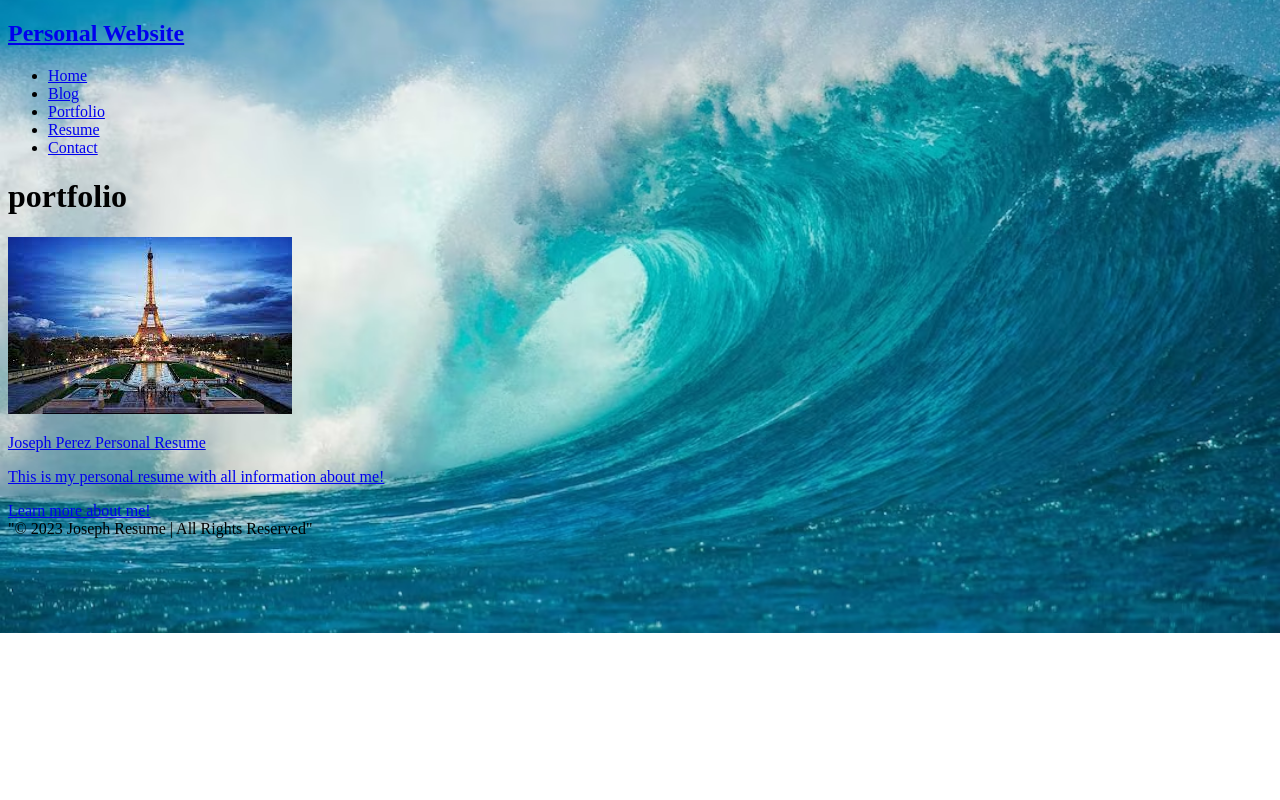
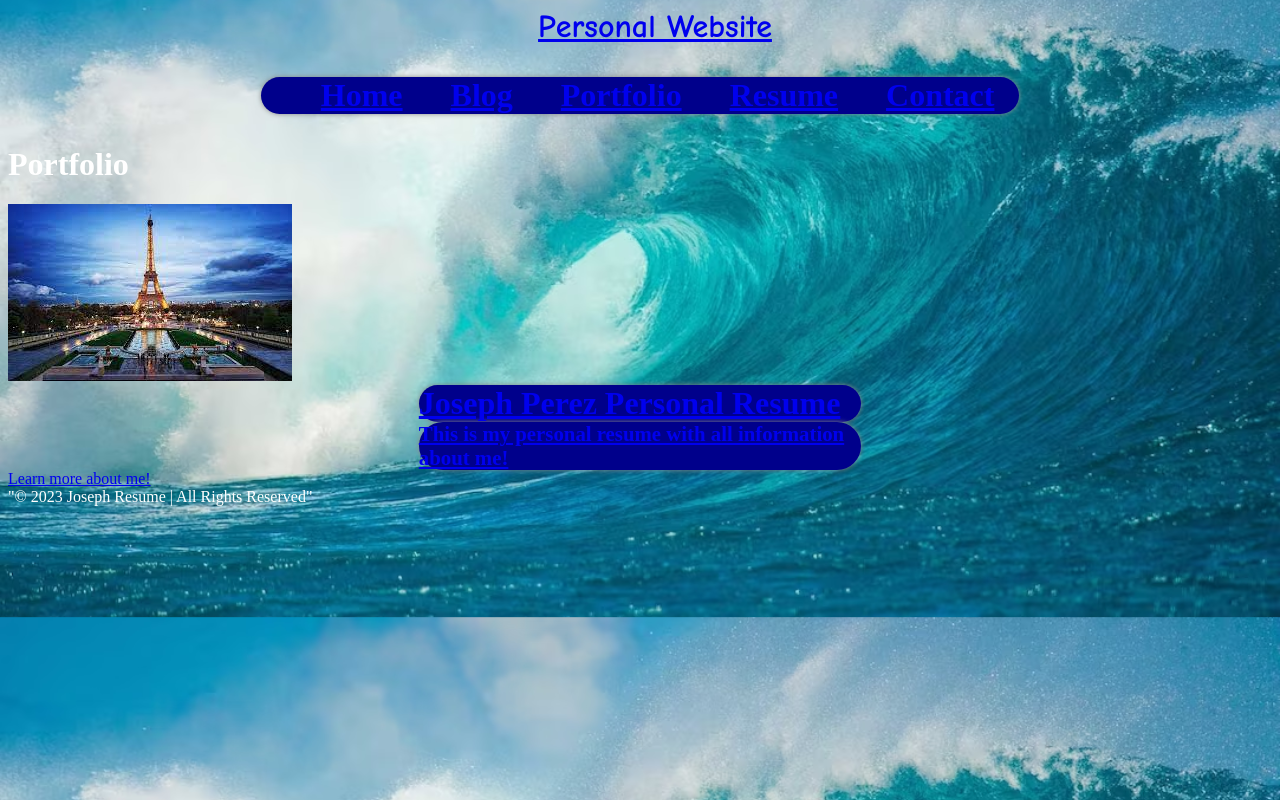
Before and after one commit to JosephPerez831/JosephPerez831.github.io, a plain HTML site: page portfolio.html in a window 1280 px wide. Drawn offline with Linux system fonts and the light colour scheme.

Commit message:
feat: Lab complete

```diff
--- a/portfolio.html
+++ b/portfolio.html
@@ -1,24 +1,97 @@
 <!DOCTYPE html>
 <html>
   <style>
+    .center {
+      display: block;
+      margin-left: auto;
+      margin-right: auto;
+      width: 50%;
+    }
+    .logo {
+      font-family: "Comic Sans MS";
+      margin: auto;
+      margin-left: 50px;
+      margin-right: 20px;
+      color: white;
+      text-align: center;
+      font-weight: bold;
+    }
+
+    .navbar {
+      background-color: #00008b;
+      width: 60%;
+      margin: auto;
+      padding: 0.01px;
+      border-radius: 20px;
+      box-shadow: 0px 0px 5px #888888;
+    }
+    .nav-list {
+      font-size: 2em;
+      font-weight: bold;
+    }
+    a:visited {
+      color: inherit;
+    }
+    .navbar li {
+      display: inline;
+      margin-left: 20px;
+      margin-right: 20px;
+      color: white;
+    }
+    .navbar li a:hover {
+      background-color: #111;
+    }
+    .navbar li a.active {
+      background-color: #4caf50;
+      color: white;
+    }
+    .navbar li a.active {
+      background-color: #4caf50;
+      color: white;
+    }
+    .footer {
+      color: white;
+    }
+    .project-name {
+      font-size: 2em;
+      font-weight: bold;
+      background-color: #00008b;
+      width: 60%;
+      margin: auto;
+      padding: 0.01px;
+      border-radius: 20px;
+      box-shadow: 0px 0px 5px #888888;
+      width: 35%;
+    }
+    .project-description {
+      font-size: 1.3em;
+      font-weight: bold;
+      background-color: #00008b;
+      width: 100%;
+      margin: auto;
+      padding: 0.01px;
+      border-radius: 30px;
+      box-shadow: 0px 0px 5px #888888;
+      width: 35%;
+    }
 
     body {
-
       background-image: url("wave.avif");
       height: 100%;
       background-position: center;
-          background-repeat: no-repeat;
+      background-repeat: repeat;
       background-size: cover;
+      color: white;
     }
   </style>
   <head>
     <title>Joseph Resume</title>
   </head>
   <body>
-    <nav class="navbar">
     <h1 class="logo">
       <a href="index.html">Personal Website</a>
     </h1>
+    <nav class="navbar">
       <ul class="nav-list">
         <li><a href="index.html">Home</a></li>
         <li><a href="blog.html">Blog</a></li>
@@ -28,7 +101,7 @@
       </ul>
     </nav>
     <main>
-      <h1 class="page title">portfolio</h1>
+      <h1 class="page title">Portfolio</h1>
       <div class="project">
         <a href="index.html">
           <img src="eff.jpg" alt="eiffel tower" />
```
Also changed, not shown: blog.html (+57 -5 lines), contact.html (+54 -6 lines), index.html (+52 -13 lines), resume.html (+44 -3 lines), me3.png (added). Lines whose indentation alone changed are shown as unchanged.
